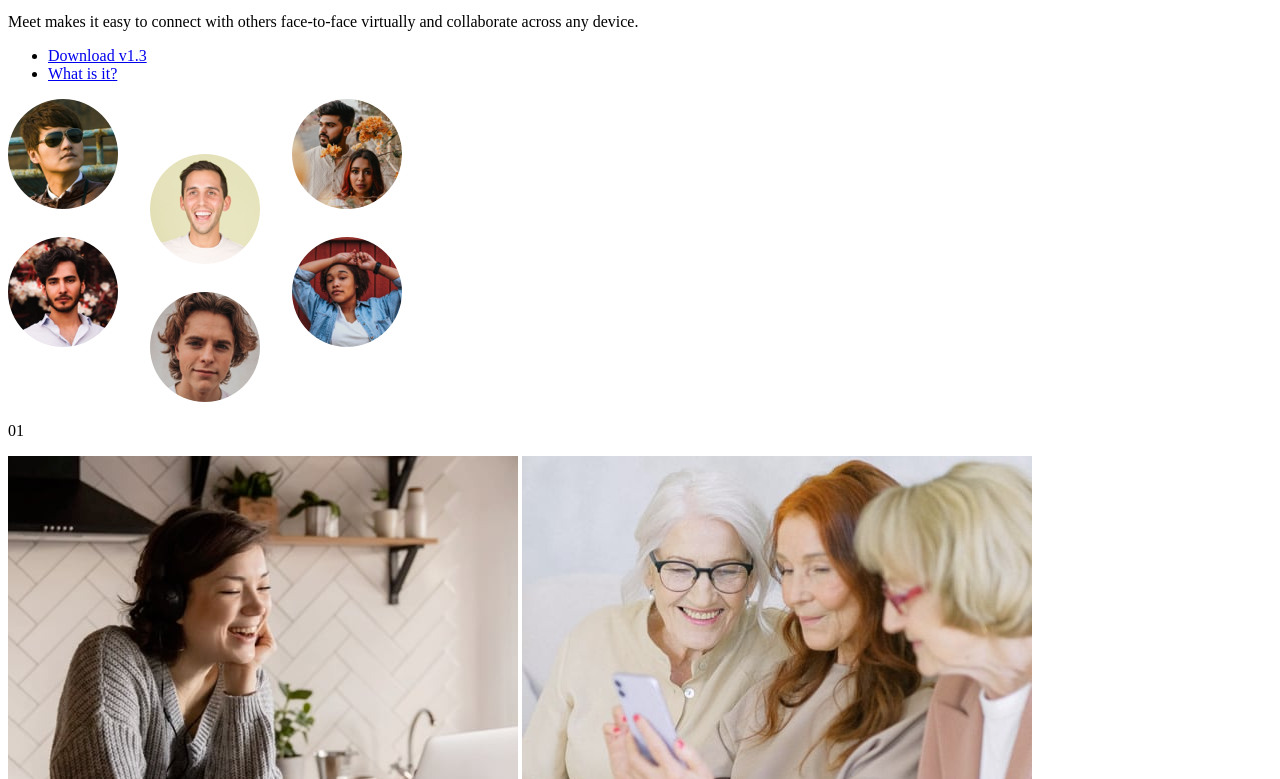
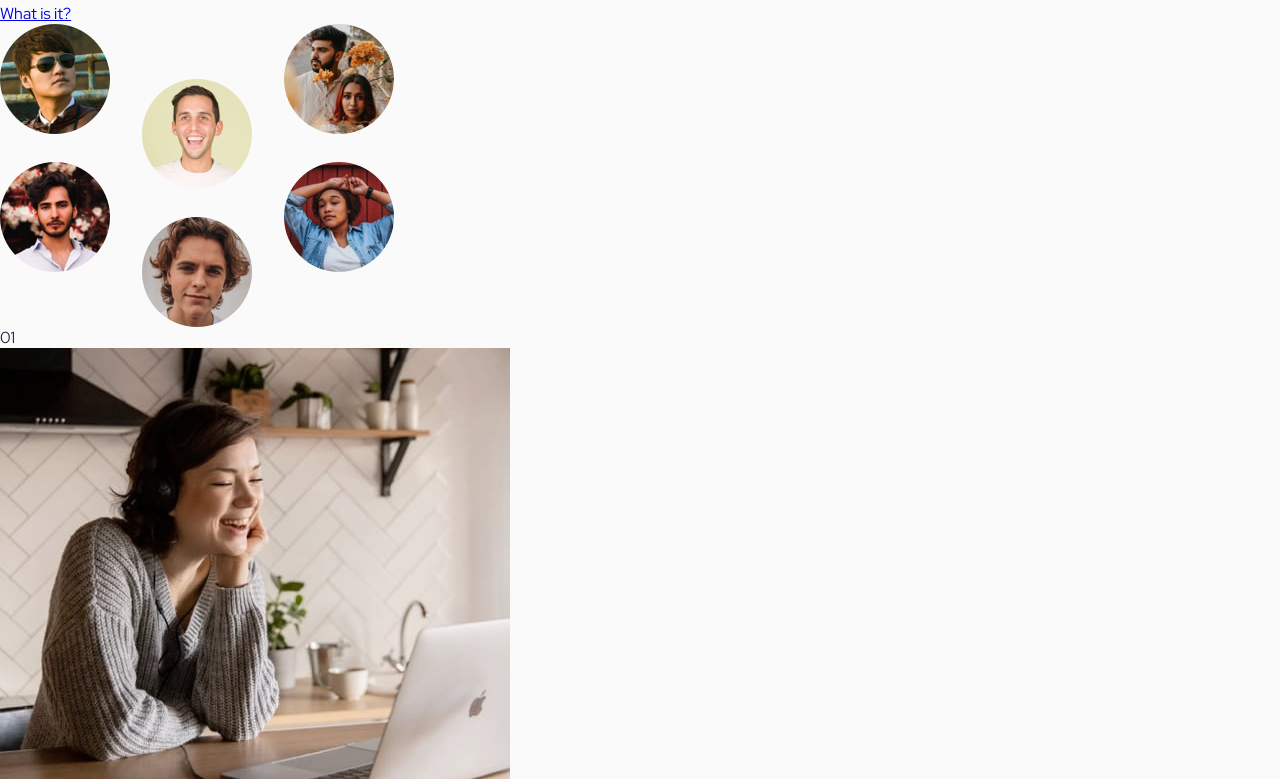
Before and after one commit to maxi1993-tech/meet-landing-page, a website: page index.html in a window 1280 px wide. Shown: the part 401-1180 px from the top of the page. Drawn offline with nearby package versions, Linux system fonts and the light colour scheme; files that its build step writes are made by us from their sources.

Commit message:
feat: add css reset with box-sizing, img and body base styles

```diff
--- a/scss/style.scss
+++ b/scss/style.scss
@@ -32,3 +32,27 @@ $bp-desktop: 1440px;
     --radius-btn: 29px;
     --radius-img: 12px;
 }
+
+/* Reset */
+*,
+*::before,
+*::after {
+    box-sizing: border-box;
+    margin: 0;
+    padding: 0;
+}
+
+img {
+    display: block;
+    max-width: 100%;
+}
+
+ul {
+    list-style: none;
+}
+
+body {
+    font-family: var(--font-primary);
+    color: var(--color-slate-900);
+    background-color: var(--color-white);
+}
```
